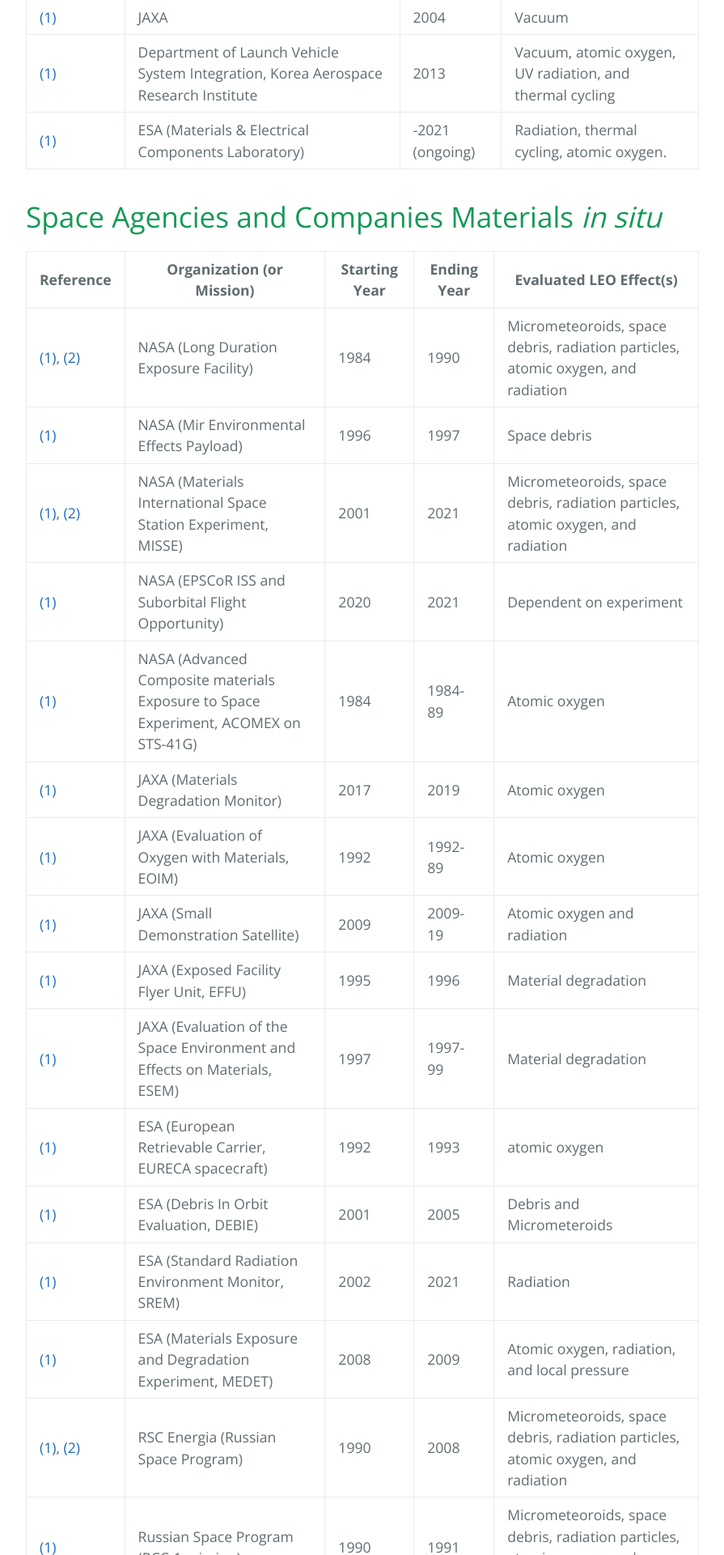
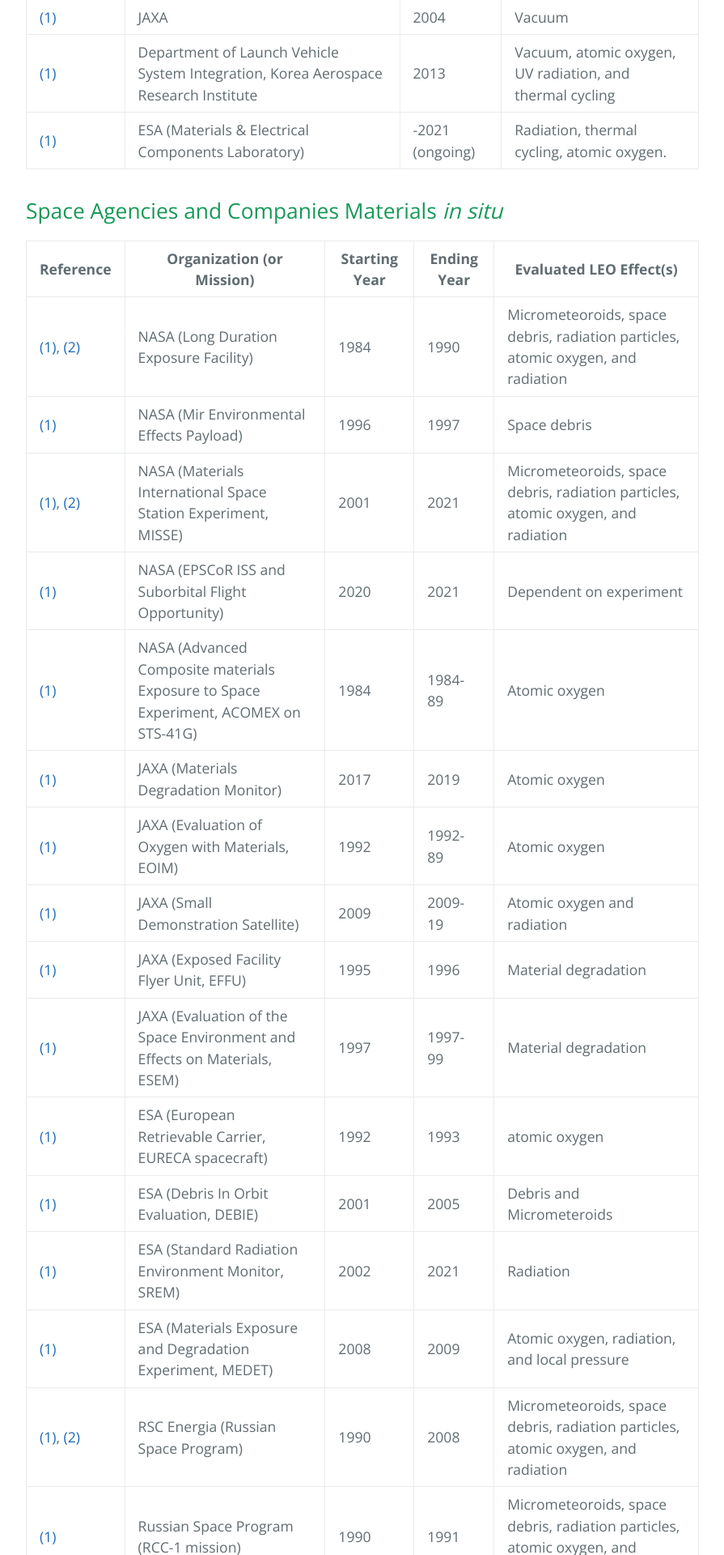
Before and after one commit to Spaceborne-PCMs/Spaceborne-PCMs.github.io, a Jekyll site: the page built from qualification.md, in a window 1280 px wide. Shown: the part 3837-5757 px from the top of the page at 81% size, without its empty margins (192-1087 px from the left). Built offline with Jekyll 4.4.1, drawn with Linux system fonts in a browser that asks for light colours.

Commit message:
minor changes

```diff
--- a/qualification.md
+++ b/qualification.md
@@ -55,7 +55,7 @@ filename: qualification
 | [(1)](https://doi.org/10.1016/j.compscitech.2013.08.017) | Department of Launch Vehicle System Integration, Korea Aerospace Research   Institute | 2013 | Vacuum, atomic oxygen, UV radiation, and thermal cycling |
 | [(1)](https://www.esa.int/Enabling_Support/Space_Engineering_Technology/Materials_Electrical_Components_Laboratory) | ESA (Materials & Electrical Components Laboratory) | -2021 (ongoing) | Radiation, thermal cycling, atomic oxygen. |
 
-# Space Agencies and Companies Materials _in situ_
+## Space Agencies and Companies Materials _in situ_
 
 | Reference | Organization (or Mission) | Starting Year | Ending Year | Evaluated LEO Effect(s) |
 |---|---|---|---|---|
```
